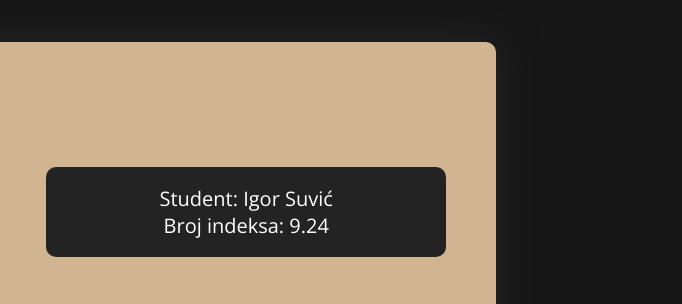
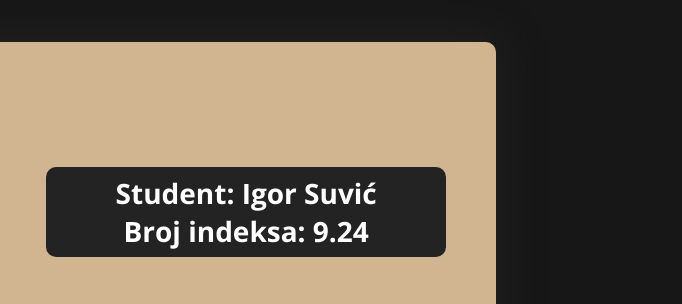
Before and after one commit to itsuidev/igors-timberworks, a plain HTML site: page author.html in a window 1280 px wide. Shown: the part 183-487 px from the top of the page, 427-1109 px from the left. Drawn offline with nearby package versions, Linux system fonts and the light colour scheme.

Commit message:
Add files via upload

```diff
--- a/author.html
+++ b/author.html
@@ -49,8 +49,7 @@
         <img alt="author" src="img/author.jpg"/>
         <div id="author-info" class="flex col jc ac">
           <div id="author-title" class="flex col jc ac">
-            <p class="author-div">Student: Igor Suvić</p>
-            <p class="author-div">Broj indeksa: 9.24</p>
+            <h1 class="author-div">Student: Igor Suvić <span>Broj indeksa: 9.24</span></h1>
           </div>
           <p id="author-text">Zovem se Igor, dolazim iz Sremske Mitrovice gde sam završio Mitrovačku gimnaziju na smeru informatika. Trenutno sam student prve godine visoke ICT škole na smeru Internet tehnologije. Moji hobiji su čitanje krimi romana, crtanje grafitnom olovkom i kuvanje.
           </p>
--- a/css/style.css
+++ b/css/style.css
@@ -818,6 +818,15 @@ footer {
   margin-bottom: 15px;
 }
 
+.author-div {
+  font-size: 28px;
+  text-align: center;
+}
+
+.author-div span {
+  display: block;
+}
+
 #author-wrap {
   position: relative;
   height: 100vh;
```
Also changed, not shown: contact.html (+1 -1 lines).
